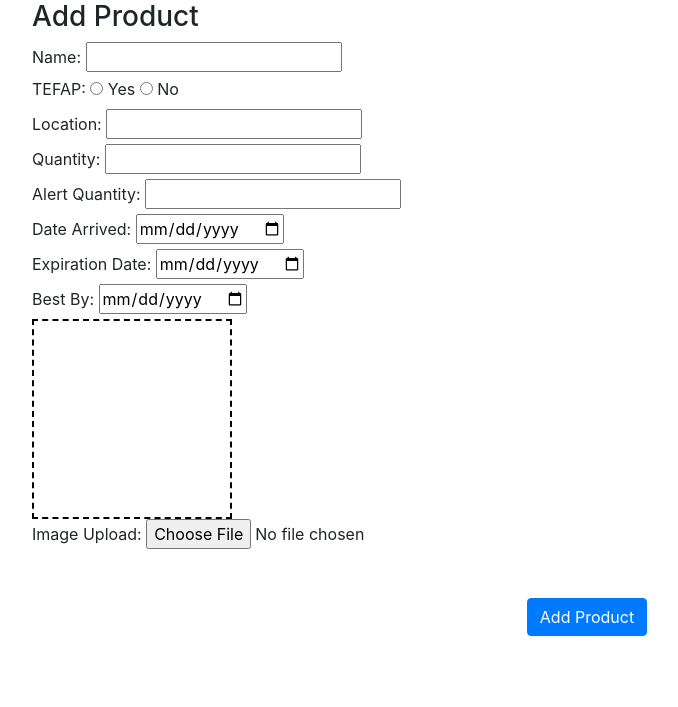
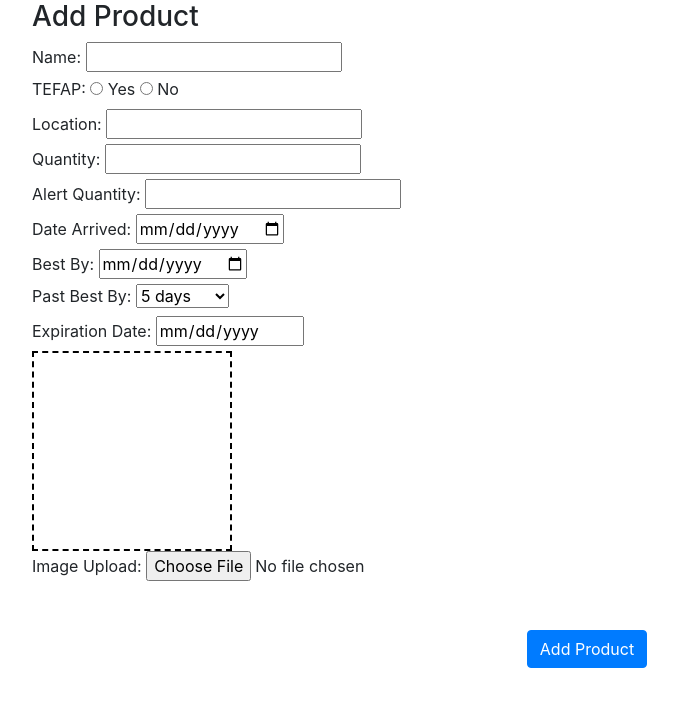
Before and after one commit to azamora96/Mountaineer-Marketplace-Inventory, a Flask app: page /add in a window 1280 px wide. Shown: the part 56-763 px from the top of the page, without its empty margins (53-731 px from the left). Run offline with Flask 3, Linux system fonts and the light colour scheme; a user stored in the database is signed in; some libraries are stand-ins or nearby versions.

Commit message:
past best by -> expiration functionality

```diff
--- a/website/models.py
+++ b/website/models.py
@@ -13,6 +13,7 @@ class Products(db.Model):
     date_arrived = db.Column(db.Date)
     alert_num = db.Column(db.Integer)
     low_on_stock = db.Column(db.Boolean, default=False)
+    past_best_by = db.Column(db.String(20))
 
 class User(db.Model, UserMixin):
     id = db.Column(db.Integer, primary_key=True)
--- a/website/static/index.js
+++ b/website/static/index.js
@@ -1,4 +1,37 @@
 document.addEventListener("DOMContentLoaded", function () {
+
+    //FOR UPDATING EXP DATE FUNCTIONALITY:
+    past_best_by_field = document.getElementById('past_best_by');
+    exp_field = document.getElementById('exp');
+    best_by_field = document.getElementById('best-by');
+
+    function updateExpirationDate() {
+        past_best_by = past_best_by_field.value;
+        best_by = new Date(best_by_field.value);
+
+        let expiration;
+
+        if (past_best_by === '5-days') {
+          expiration = new Date(best_by);
+          expiration.setDate(expiration.getDate() + 5);
+        } else if (past_best_by === '1-month') {
+          expiration = new Date(best_by);
+          expiration.setMonth(expiration.getMonth() + 1);
+        } else if (past_best_by === '6-months') {
+          expiration = new Date(best_by);
+          expiration.setMonth(expiration.getMonth() + 6);
+        }
+
+        formatted_date = expiration.toISOString().split('T')[0];
+
+
+        exp_field.value = formatted_date;
+    }
+
+    past_best_by_field.addEventListener('change', updateExpirationDate);
+    best_by_field.addEventListener('change', updateExpirationDate);
+
+    //FOR FILTERING FUNCTIONALITY:
     QuantityButtons();
     setupDeleteButtons();
 
@@ -24,6 +57,8 @@ document.addEventListener("DOMContentLoaded", function () {
         }
     });
 
+
+    //QUANTITY BUTTON FUNCTIONALITY
     function QuantityButtons() {
         const buttons = document.querySelectorAll(".button");
 
@@ -57,6 +92,7 @@ document.addEventListener("DOMContentLoaded", function () {
         });
     }
 
+    //UPDATING TABLE FUNCTIONALITY
     function updateTable(results) {
         let tbody = document.querySelector("tbody");
         tbody.innerHTML = "";
@@ -93,6 +129,7 @@ document.addEventListener("DOMContentLoaded", function () {
         setupDeleteButtons();
     }
 
+    //DELETE BUTTON FUNCTIONALITY
     function setupDeleteButtons() {
         document.querySelectorAll(".delete-button").forEach(button => {
             button.addEventListener("click", function() {
--- a/website/templates/add.html
+++ b/website/templates/add.html
@@ -63,13 +63,22 @@
   </div>
 
   <div class="row-2">
-    <label for="exp">Expiration Date:</label>
-    <input type="date" class="add-control" id="exp" name="exp" required />
+    <label for="best-by">Best By:</label>
+    <input type="date" class="add-control" id="best-by" name="best-by" required />
   </div>
 
   <div class="row-2">
-    <label for="best-by">Best By:</label>
-    <input type="date" class="add-control" id="best-by" name="best-by" required />
+    <label for="past_best_by">Past Best By:</label>
+    <select class="add-control" id="past_best_by" name="past_best_by" required>
+      <option value="5-days">5 days</option>
+      <option value="1-month">1 month</option>
+      <option value="6-months">6 months</option>
+    </select>
+  </div>
+
+  <div class="row-2">
+    <label for="exp">Expiration Date:</label>
+    <input type="date" class="add-control" id="exp" name="exp" required readonly />
   </div>
 
   <div class="row-2">
--- a/website/views.py
+++ b/website/views.py
@@ -3,10 +3,11 @@ import threading
 from flask import Blueprint, render_template, request, url_for, redirect, current_app
 from . import db, app, mail
 from .models import Products, User
-from datetime import datetime
+from datetime import datetime, timedelta
 from flask_login import login_user, login_required, logout_user, current_user
 from flask import jsonify
 from flask_mail import Message
+from dateutil.relativedelta import relativedelta
 
 views = Blueprint('views', __name__)
 
@@ -123,6 +124,7 @@ def edit(id):
         product.expiration = request.form.get('exp')
         product.date_arrived = request.form.get('date-arrived')
         product.alert_num = request.form.get('alertNum')
+        product.past_best_by = request.form.get('past_best_by')
 
         try:
             product.best_by = datetime.strptime(product.best_by, '%Y-%m-%d').date() if product.best_by else None
@@ -161,6 +163,7 @@ def add_product():
         exp = request.form.get('exp')
         date_arrived = request.form.get('date-arrived')
         best_by = request.form.get('best-by')
+        past_best_by = request.form.get('past_best_by')
         image = request.files.get('image')
         alert_num = request.form.get('alertNum')
 
@@ -170,6 +173,7 @@ def add_product():
             best_by = datetime.strptime(best_by, '%Y-%m-%d').date() if best_by else None
         except ValueError:
             return "Invalid date format", 400
+
 
         image_filename = None
         if image:
@@ -188,7 +192,8 @@ def add_product():
             date_arrived=date_arrived,
             best_by=best_by,
             image=image_filename,
-            alert_num=alert_num
+            alert_num=alert_num,
+            past_best_by = past_best_by
         )
 
         db.session.add(new_product)
@@ -215,7 +220,7 @@ def send_email(product, subject):
         try:
             product = db.session.merge(product)
 
-            msg = Message(subject, sender='mountaineer.marketplace.alerts@gmail.com', recipients=["projectkhandro@gmail.com"])
+            msg = Message(subject, sender='mountaineer.marketplace.alerts@gmail.com', recipients=["alec.zamora@western.edu"])
 
             if subject == "Low Stock Alert":
                 if(product.quantity == 1):
```
Also changed, not shown: website/templates/edit.html (+8 -0 lines), instance/product_db.sqlite.
